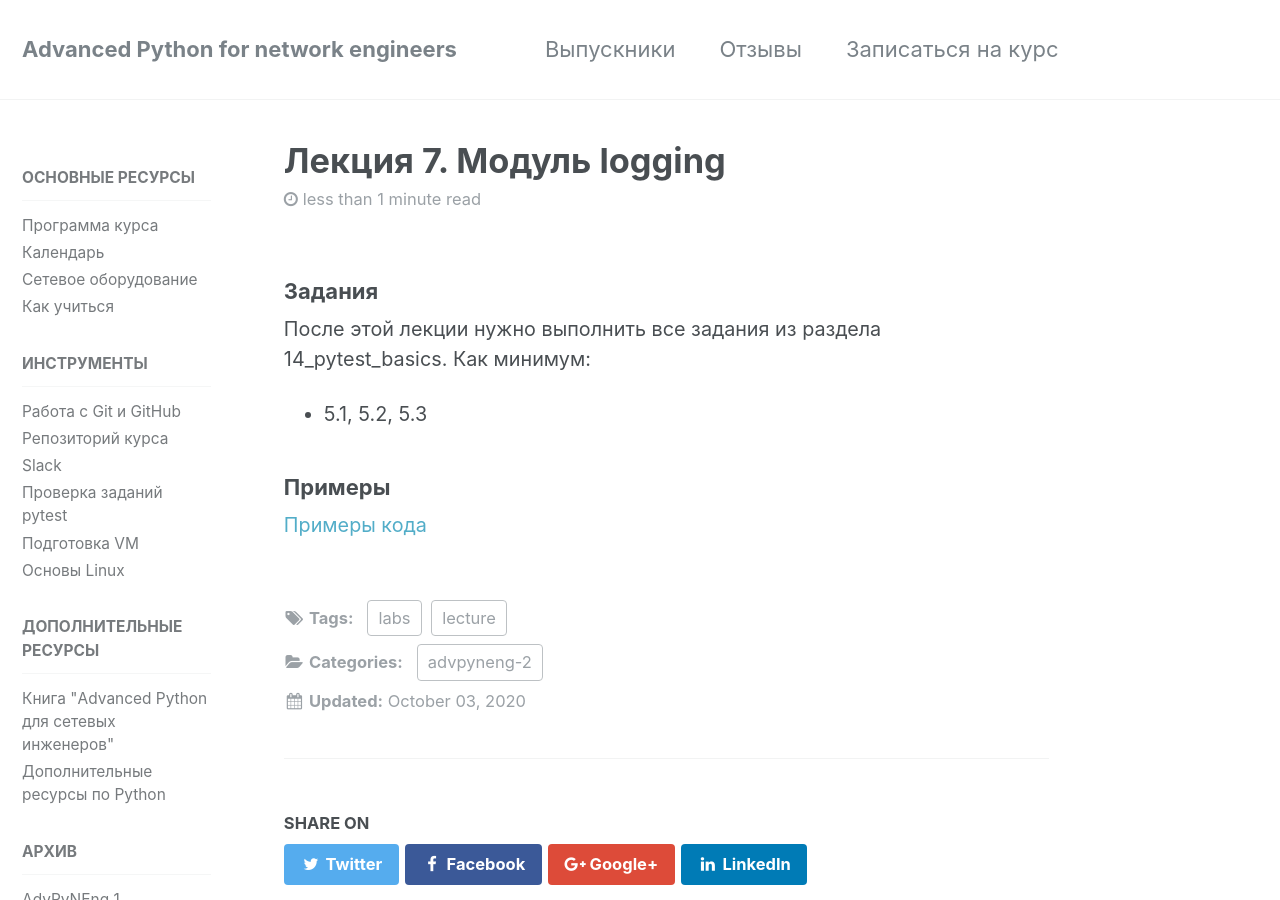
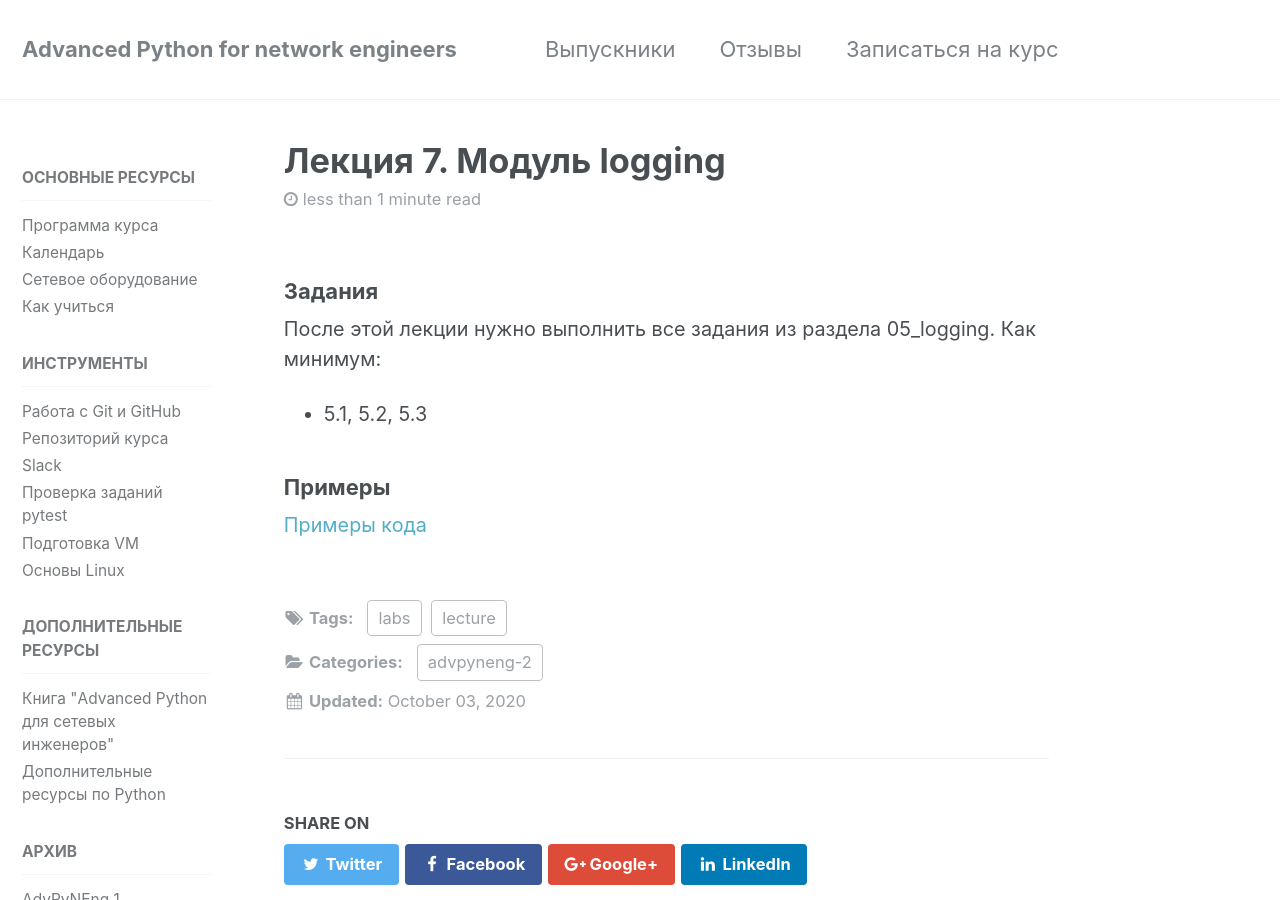
Before and after one commit to advpyneng/advpyneng.github.io, a Jekyll site: the page built from _posts/advpyneng2/2020-10-03-lecture-7.md, in a window 1280 px wide and 900 px high. Built offline with Jekyll 4.4.1, drawn with Linux system fonts in a browser that asks for light colours; comment, search, counter and statistics services are not loaded.

Commit message:
лекция 7

```diff
--- a/_posts/advpyneng2/2020-10-03-lecture-7.md
+++ b/_posts/advpyneng2/2020-10-03-lecture-7.md
@@ -10,7 +10,7 @@ category:
 
 ### Задания
 
-После этой лекции нужно выполнить все задания из раздела 14_pytest_basics.
+После этой лекции нужно выполнить все задания из раздела 05_logging.
 Как минимум:
 
 * 5.1, 5.2, 5.3
```
